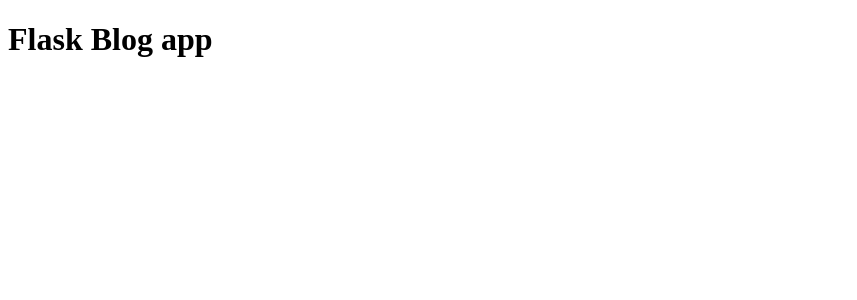
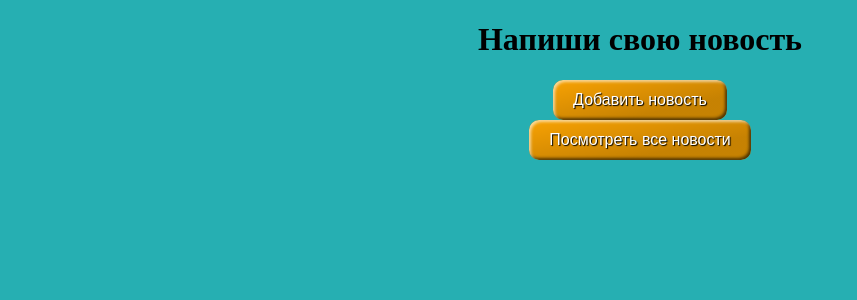
Before and after one commit to LutovinovKN/Diplom_Python, a Flask app: page / in a window 1280 px wide. Shown: the top 300 px of the page, without its empty margins (0-857 px from the left). Run offline with Flask 3, Linux system fonts and the light colour scheme.

Commit message:
Создал кнопки и переход по ним

```diff
--- a/flask-blog/app.py
+++ b/flask-blog/app.py
@@ -3,6 +3,7 @@
 import os
 from flask.helpers import flash, url_for
 # print(os.listdir())
+# База данных
 if  "mydb.db" not in os.listdir():
         conn = sqlite3.connect("mydb.db")
         db = conn.cursor()
@@ -13,8 +14,8 @@
 app = Flask(__name__)
 app.config["SECRET_KEY"] = "secret key"
 
-@app.route('/create', methods=["GET", "POST"]) # Allowing Post requests
-
+@app.route('/create/', methods=["GET", "POST"]) # Разрешение на запрос
+# Создание поста
 def create_post():
     if request.method.upper() == "POST":
         title = request.form.get("title")
@@ -35,11 +36,12 @@
         return redirect(url_for("display_posts")) # redirect user
     return render_template("create.html")
 
-@app.route("/")
+@app.route("/",  methods=["GET", "POST"])
 def main():
         return render_template("index.html")
 
-@app.route("/posts")
+# Показывает все посты
+@app.route("/posts/",  methods=["GET", "POST"])
 def display_posts():
         conn = sqlite3.connect("mydb.db")
         cur = conn.cursor()
@@ -49,6 +51,7 @@
         conn.close()
         return render_template("posts.html", posts=posts)  # Passing the posts variable ( which is a list ) to the front-end so that jinja2 can loop over it and display all the posts
 
+# Показывает один определённый пост
 @app.route("/posts/<int:post_id>")
 def display_post(post_id):
     conn = sqlite3.connect("mydb.db")
@@ -57,6 +60,7 @@
 
     return render_template("post.html", post=post, post_id=post_id)
 
+# Удаляет пост
 @app.route("/posts/<int:post_id>/delete")
 def delete_post(post_id):
     conn = sqlite3.connect("mydb.db")
@@ -66,5 +70,27 @@
 
     return redirect(url_for("display_posts"))
 
+# Редактирование пост
+@app.route("/posts/<int:post_id>/edit", methods=["POST", "GET"])
+def edit_post(post_id):
+    conn = sqlite3.connect("mydb.db")
+    cur = conn.cursor()
+    post = cur.execute("SELECT * FROM posts WHERE rowid = ?", (str(post_id))).fetchone()
+
+    if request.method.upper() == "POST":
+        title = request.form.get("title")
+        content = request.form.get("content")
+
+        if title == None or content == None or title.strip() == "" or content.strip() == "":
+            flash("Please fill all the fields")
+            return render_template("edit.html", post=post)
+
+        cur.execute("UPDATE posts SET title = ?, content = ? WHERE rowid = ?", (title, content, post_id))
+        conn.commit()
+
+        return redirect(url_for("display_posts"))
+
+    return render_template("edit.html", post=post)
+
 if __name__ == "__main__":
     app.run(debug=True)
--- a/flask-blog/static/style.css
+++ b/flask-blog/static/style.css
@@ -8,9 +8,36 @@
     background-color: Thistle;
     color: black;
     border-radius: 10px;
-    width: 70%;
+    width: 80%;
     margin: auto;
     margin-top: 10%;
     padding: 5px;
     padding-left: 10px;
 }
+
+
+.styled {
+    border: 0;
+    line-height: 2.5;
+    padding: 0 20px;
+    font-size: 1rem;
+    text-align: center;
+    color: #fff;
+    text-shadow: 1px 1px 1px #000;
+    border-radius: 10px;
+    background-color: rgb(248, 162, 3);
+    background-image: linear-gradient(to top left, rgba(0, 0, 0, 0.2), rgba(0, 0, 0, 0.2) 30%, rgba(0, 0, 0, 0));
+    box-shadow:
+        inset 2px 2px 3px rgba(255, 255, 255, 0.6),
+        inset -2px -2px 3px rgba(0, 0, 0, 0.6);
+    }
+
+.styled:hover {
+    background-color: rgb(248, 175, 16);
+    }
+
+.styled:active {
+        box-shadow:
+        inset -2px -2px 3px rgba(255, 255, 255, 0.6),
+        inset 2px 2px 3px rgba(0, 0, 0, 0.6);
+    }
--- a/flask-blog/templates/create.html
+++ b/flask-blog/templates/create.html
@@ -12,7 +12,7 @@
             <textarea name="content"></textarea>
             <hr>
             <button type="sumbmit">
-            POST
+            Опубликовать новость
             </button>
         </form>
     </div>
--- a/flask-blog/templates/index.html
+++ b/flask-blog/templates/index.html
@@ -6,7 +6,26 @@
         <meta name="viewport" content="width=device-width, initial-scale=1.0">
         <title>Document</title>
 </head>
-<body>
-        <h1>Flask Blog app</h1>
-</body>
+{% extends 'base.html' %}
+{% block title %} Index {% endblock %}
+{% block body %}
+        <div style="text-align: center;">
+                <h1>Напиши свою новость</h1>
+        </div>
+
+        <div style="text-align: center;">
+                <form action="/create/" method="POST">
+                        <a href="create.html">
+                                <button class="favorite styled" type="submit">Добавить новость</button>
+                        </a>
+                </form>
+        </div>
+        <div style="text-align: center;">
+                <form action="/posts/" method="POST">
+                        <a href="posts.html">
+                                <button class="favorite styled" type="submit">Посмотреть все новости</button>
+                        </a>
+                </form>
+        </div>
+{% endblock %}
 </html>
--- a/flask-blog/templates/post.html
+++ b/flask-blog/templates/post.html
@@ -5,10 +5,12 @@
 
 <div class="main-container">
     <h1>{{ post[0] }}</h1>
-    <div> posted on:{{ post[2] }}</div>
+    <div> опубликовано:{{ post[2] }}</div>
     <div>{{ post[1] }}</div>
     <hr>
-    <a style="text-decoration: none; color: red;" href="{{ url_for('delete_post', post_id=post_id) }}">DELETE</a>
+    <a style="text-decoration: none; color: red;" href="{{ url_for('delete_post', post_id=post_id) }}">УДАЛИТЬ</a>
+    <a style="text-decoration: none; color: rgb(102, 53, 13); text-align:right;" href="{{ url_for('edit_post', post_id=post_id) }}">РЕДАКТИРОВАТЬ</a>
+    <a style="text-decoration: none; color: black; text-align:right;" href="{{ url_for('display_posts', post_id=post_id) }}">НАЗАД</a>
 </div>
 
 {% endblock %}
```
Also changed, not shown: flask-blog/templates/edit.html (added, +20 -0 lines), flask-blog/templates/posts.html (+10 -1 lines), README.md, mydb.db.
